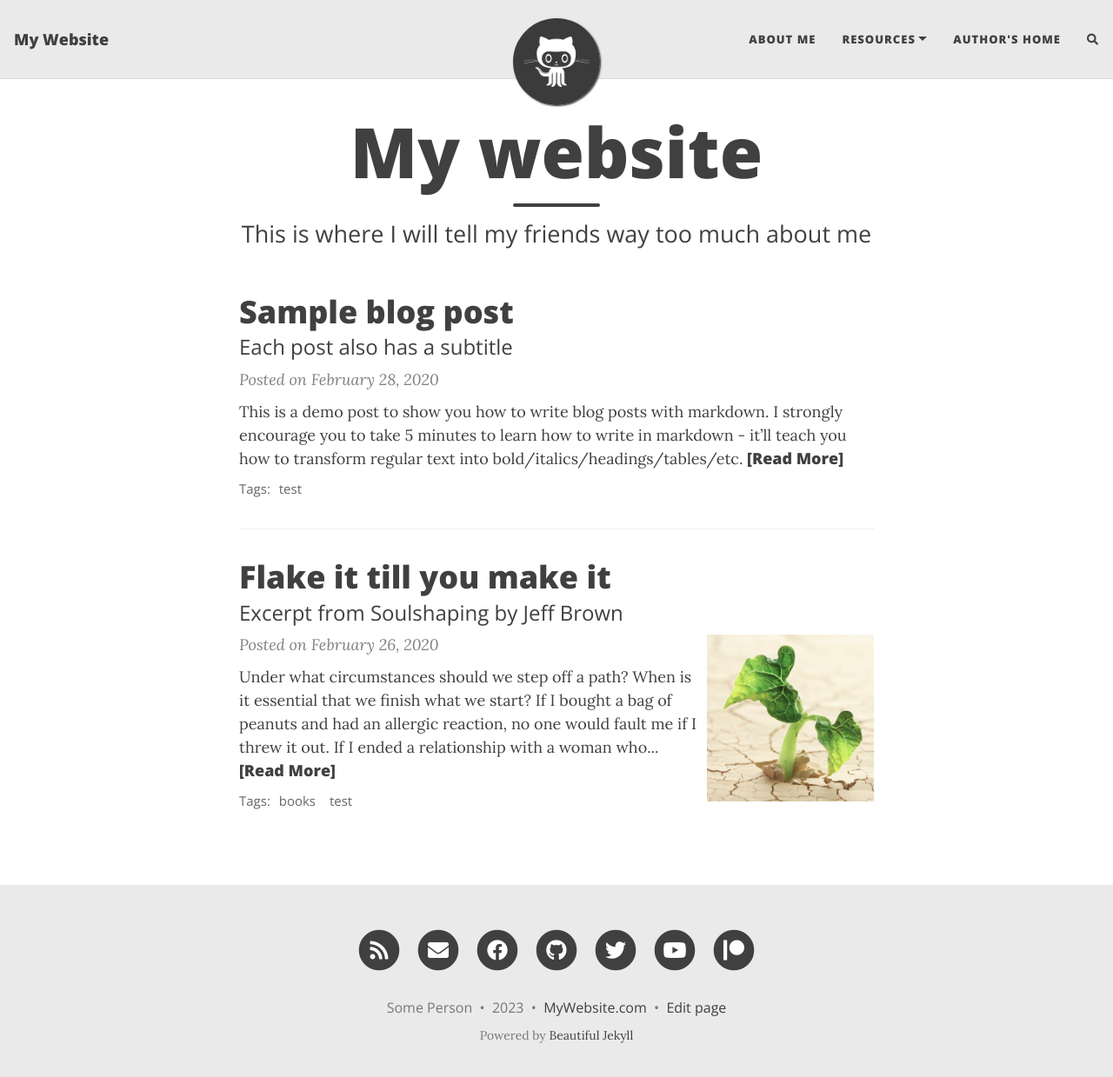
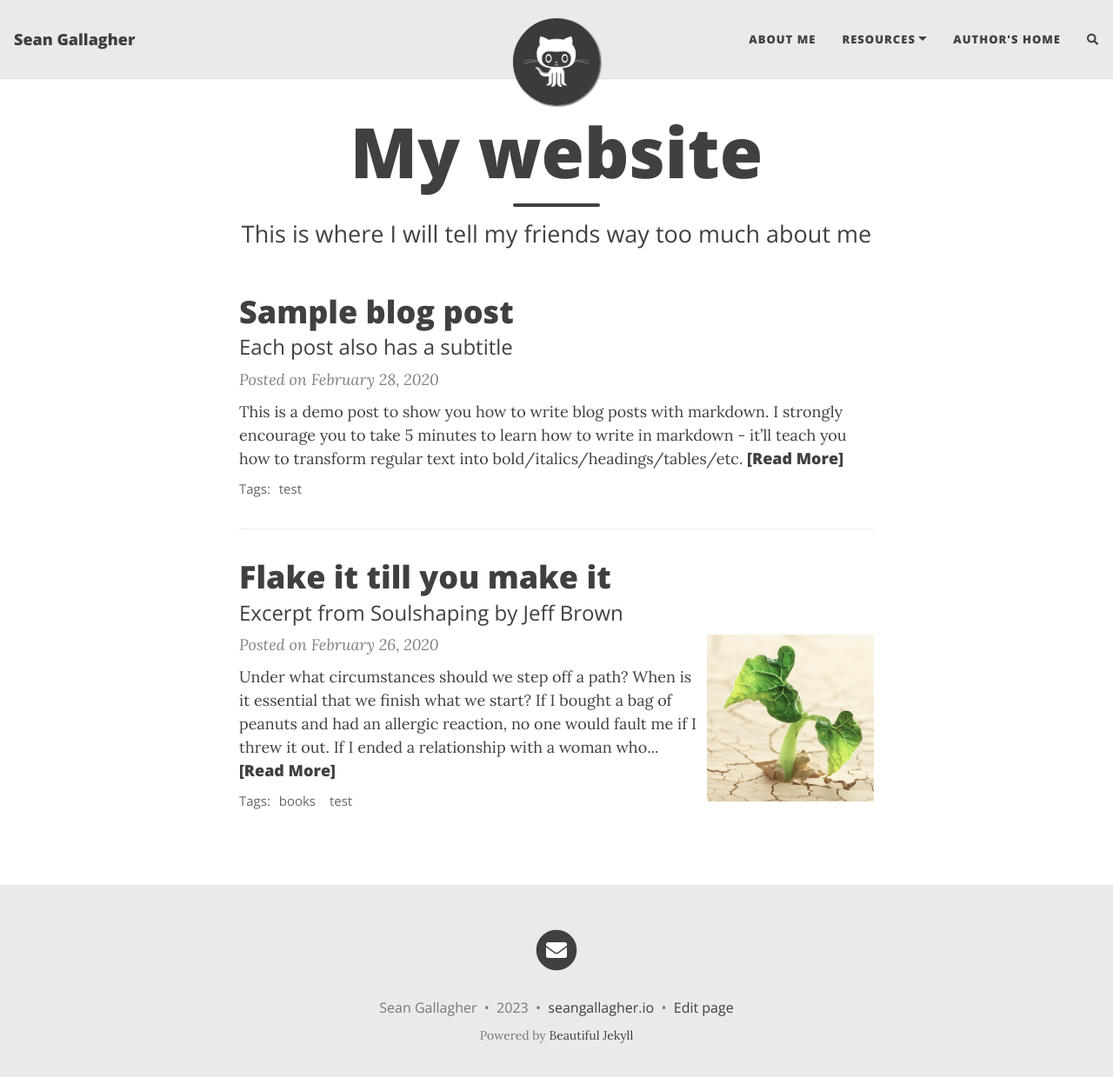
Before and after one commit to sgallagr/sgallagr.github.io, a Jekyll site: the page built from index.html, in a window 1280 px wide and 1252 px high. Shown: the top 1239 px of the window at 87% size. Built offline with Jekyll 4.4.1, drawn with Linux system fonts in a browser that asks for light colours; nearby versions of some CDN libraries; the list of posts is cut into pages by our own code; comment, search, counter and statistics services are not loaded.

Commit message:
Update _config.yml

```diff
--- a/_config.yml
+++ b/_config.yml
@@ -10,10 +10,10 @@
 ############################
 
 # Name of website
-title: My Website
+title: Sean Gallagher
 
 # Your name to show in the footer
-author: Some Person
+author: Sean Gallagher
 
 ###############################################
 # --- List of links in the navigation bar --- #
@@ -49,13 +49,13 @@ round-avatar: true
 # Select the social network links that you want to show in the footer.
 # Uncomment the links you want to show and add your information to each one.
 social-network-links:
-  email: "someone@example.com"
-  rss: true  # remove this line if you don't want to show an RSS link at the bottom
-  facebook: deanattali
-  github: daattali
-  twitter: daattali
-  patreon: DeanAttali
-  youtube: c/daattali
+  email: "sean@seangallagher.io"
+# rss: true  # remove this line if you don't want to show an RSS link at the bottom
+#  facebook: deanattali
+#  github: daattali
+#  twitter: daattali
+#  patreon: DeanAttali
+#  youtube: c/daattali
 #  medium: yourname
 #  reddit: yourname
 #  linkedin: daattali
@@ -94,7 +94,7 @@ share-links-active:
 
 # How to display the link to your website in the footer
 # Remove this if you don't want a link in the footer
-url-pretty: "MyWebsite.com"
+url-pretty: "seangallagher.io"
 
 # Excerpt word length - Truncate the excerpt of each post on the feed page to the specified number of words
 excerpt_length: 50
```
